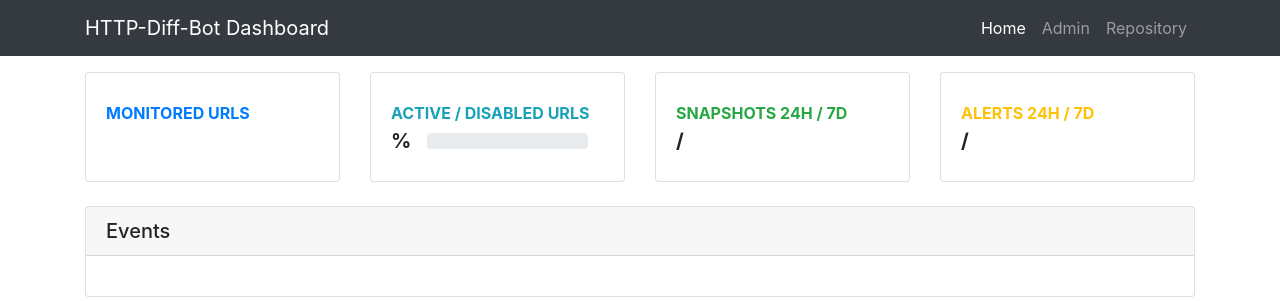
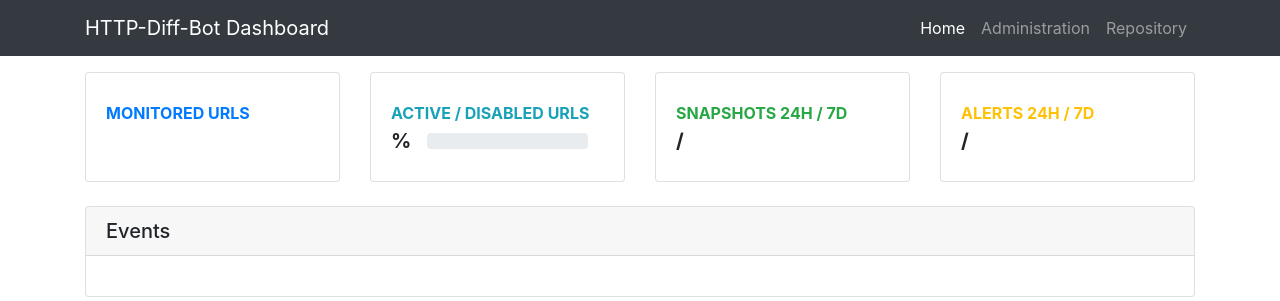
Before and after one commit to petermat/HTTP-Diff-Bot, a Django app: template checkweb/templates/dashboard.html in a window 1280 px wide. Shown: the top 301 px of the page. Run offline with Django 3.2, Linux system fonts and the light colour scheme; the template is opened without the code that fills it, so the values that code supplies are empty; some libraries are stand-ins or nearby versions.

Commit message:
docs added

```diff
--- a/checkweb/templates/dashboard.html
+++ b/checkweb/templates/dashboard.html
@@ -44,10 +44,10 @@
             </a>
           </li>
           <li class="nav-item">
-            <a class="nav-link" href="{% url 'admin:index' %}">Admin</a>
+            <a class="nav-link" href="{% url 'admin:index' %}">Administration</a>
           </li>
           <li class="nav-item">
-            <a class="nav-link" href="#">Repository</a>
+            <a class="nav-link" href="https://github.com/petermat/HTTP-Diff-Bot" target="_blank" >Repository</a>
           </li>
         </ul>
       </div>
```
Also changed, not shown: requirements.txt (added, +33 -0 lines).
